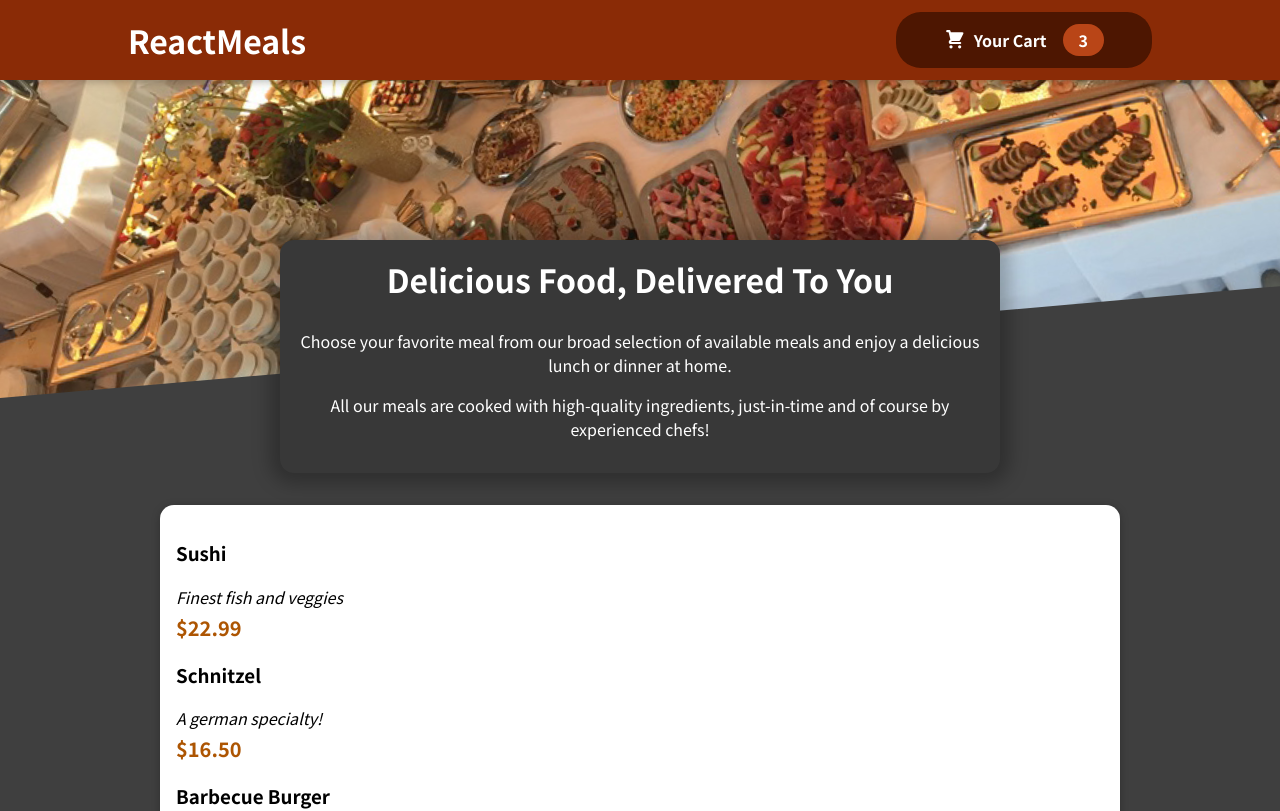
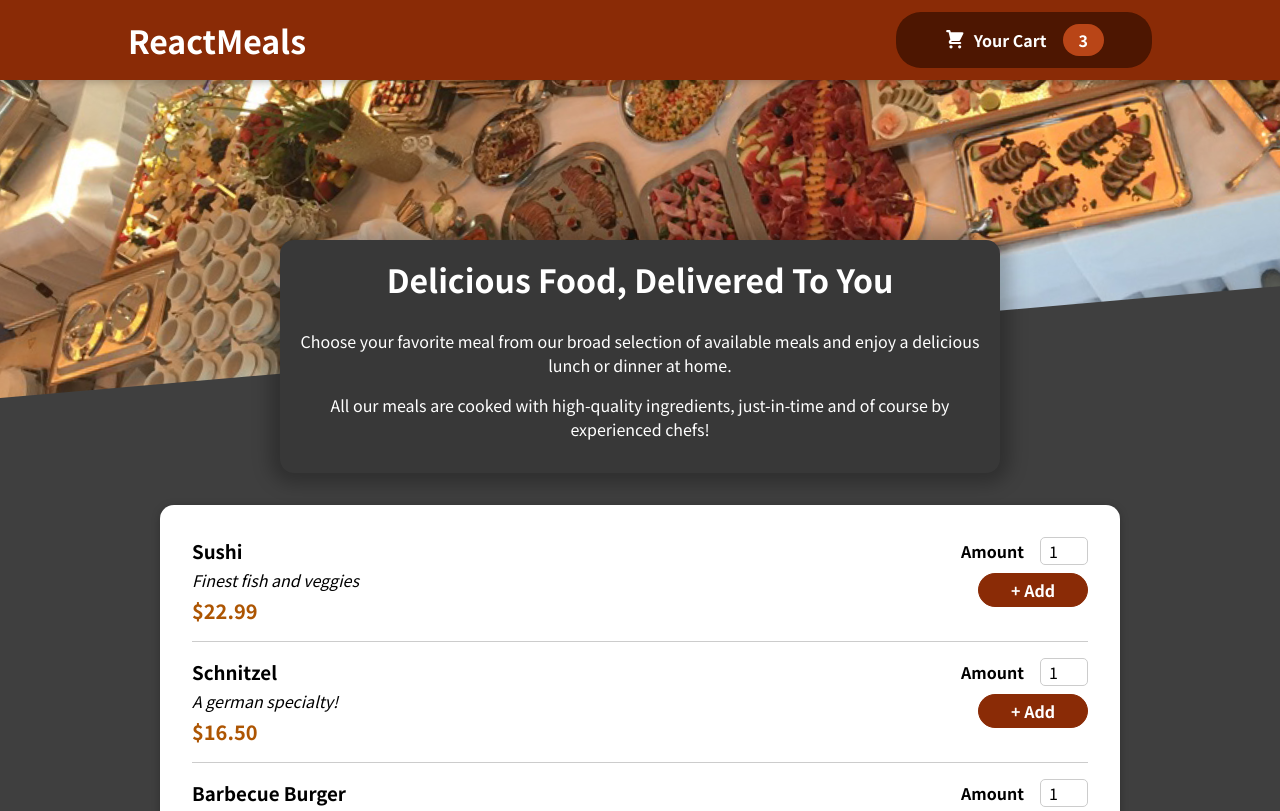
Before and after one commit to FindHussnain/UdemyReact_Food_Order_App, a React (Create React App) app: page / in a window 1280 px wide. Shown: the top 811 px of the page. Built offline with nearby package versions, Linux system fonts and the light colour scheme.

Commit message:
Add a Form to select an amount of a meal

```diff
--- a/src/components/Meals/AvailableMeals.js
+++ b/src/components/Meals/AvailableMeals.js
@@ -1,5 +1,5 @@
 import Card from '../UI/Card';
-import MealItem from './MealItem';
+import MealItem from './MealItem/MealItem';
 import classes from './AvailableMeals.module.css'
 
 const DUMMY_MEALS = [
--- a/src/components/Meals/MealItem.js
+++ b/src/components/Meals/MealItem/MealItem.js
@@ -1,15 +1,16 @@
+import MealItemForm from './MealItemForm';
 import classes from './MealItem.module.css'
 
 const MealItem = props => {
   const price = `$${props.price.toFixed(2)}`;
-  return <li>
+  return <li className={classes.meal}>
     <div>
       <h3>{props.name}</h3>
       <div className={classes.description}>{props.description}</div>
       <div className={classes.price}>{price}</div>
     </div>
     <div>
-
+      <MealItemForm />
     </div>
   </li>
 }
--- /dev/null
+++ b/src/components/Meals/MealItem/MealItemForm.js
@@ -0,0 +1,20 @@
+import Input from '../../UI/Input';
+import classes from './MealItemForm.module.css'
+
+const MealItemForm = props => {
+  return (
+    <form className={classes.form}>
+      <Input label="Amount" input={{
+        id: 'amount',
+        type: 'number',
+        min: '1',
+        max: '5',
+        step: '1',
+        defaultValue: '1'
+      }}/>
+      <button className={classes.button}>+ Add</button>
+    </form>
+  );
+}
+
+export default MealItemForm;
--- /dev/null
+++ b/src/components/Meals/MealItem/MealItemForm.module.css
@@ -0,0 +1,20 @@
+.form {
+  text-align: right;
+}
+
+.form button {
+  font: inherit;
+  cursor: pointer;
+  background-color: #8a2b06;
+  border: 1px solid #8a2b06;
+  color: white;
+  padding: 0.25rem 2rem;
+  border-radius: 20px;
+  font-weight: bold;
+}
+
+.form button:hover,
+.form button:active {
+  background-color: #641e03;
+  border-color: #641e03;
+}
--- /dev/null
+++ b/src/components/UI/Input.js
@@ -0,0 +1,10 @@
+import classes from './Input.module.css';
+
+const Input = props => {
+  return <div className={classes.input}>
+    <label htmlFor={props.input.id}>{props.label}</label>
+    <input {...props.input} />
+  </div>
+}
+
+export default Input;
--- /dev/null
+++ b/src/components/UI/Input.module.css
@@ -0,0 +1,18 @@
+.input {
+  display: flex;
+  align-items: center;
+  margin-bottom: 0.5rem;
+}
+
+.input label {
+  font-weight: bold;
+  margin-right: 1rem;
+}
+
+.input input {
+  width: 3rem;
+  border-radius: 5px;
+  border: 1px solid #ccc;
+  font: inherit;
+  padding-left: 0.5rem;
+}
```
Also changed, not shown: src/components/Meals/MealItem/MealItem.module.css (renamed from src/components/Meals/MealItem.module.css), src/components/Meals/MealItemForm.js (deleted), 1 other file (tests, documents, lock files or other folders).
